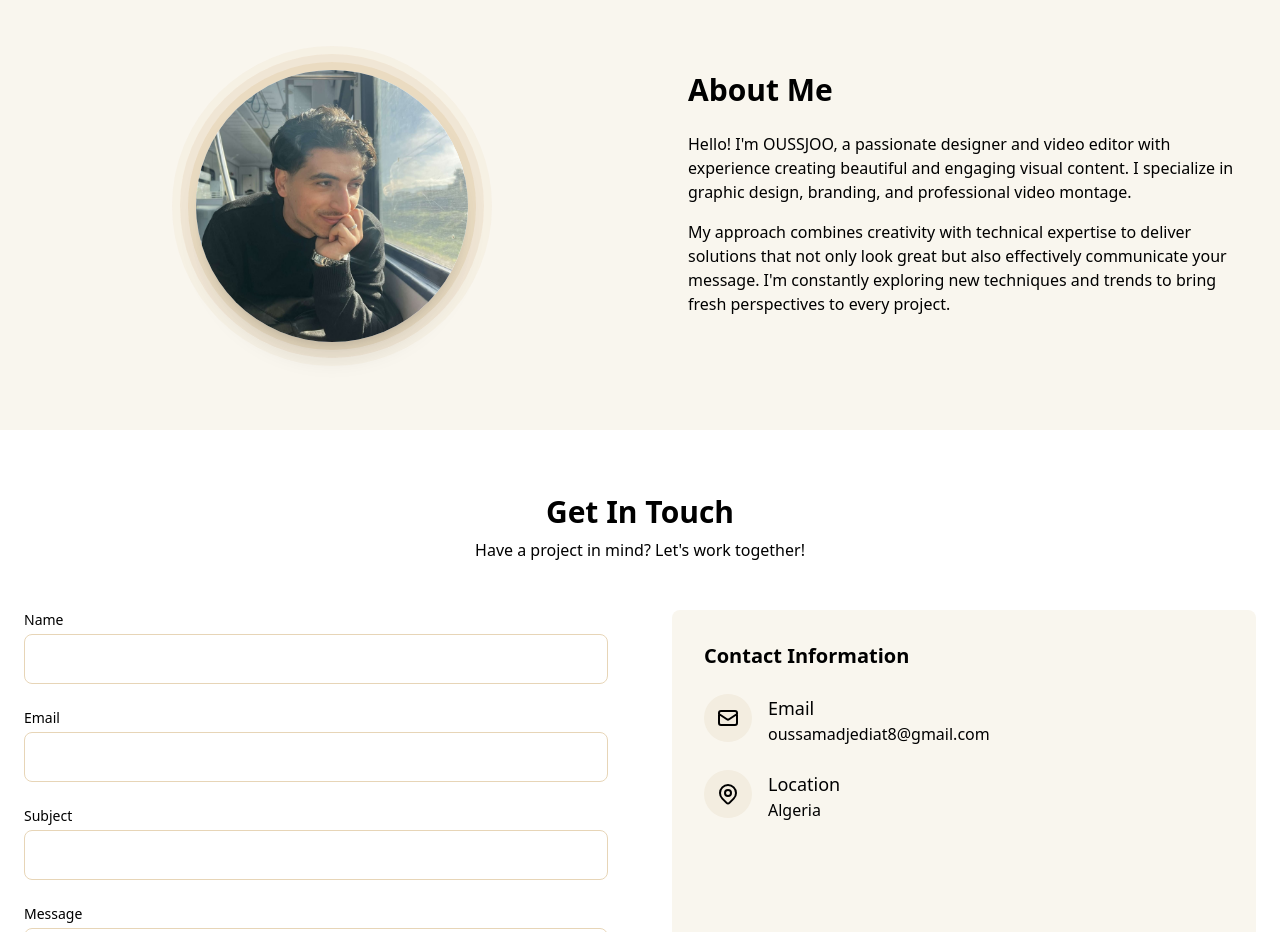
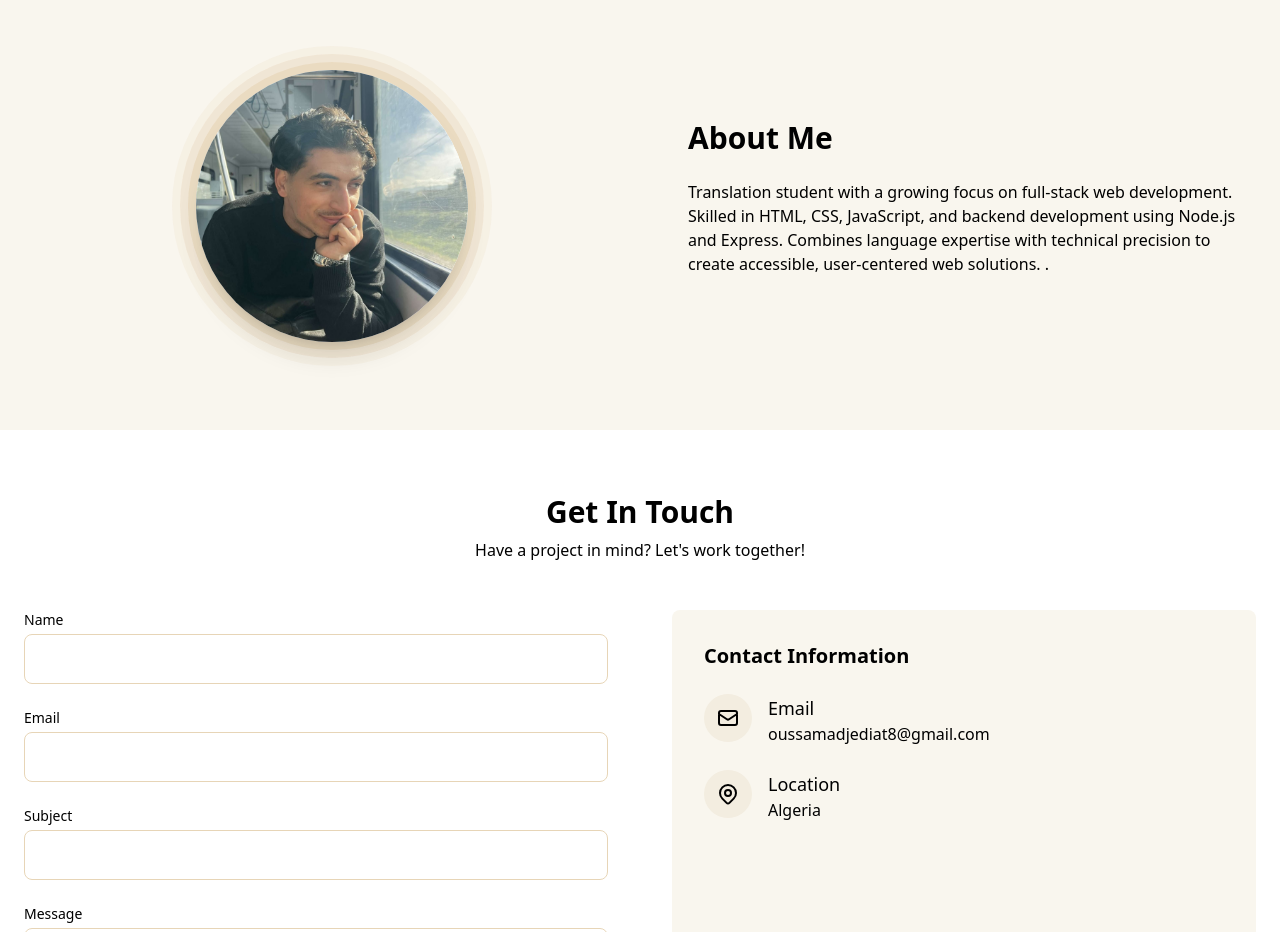
Before and after one commit to Joenter26/portfolio, a plain HTML site: page index.html in a window 1280 px wide. Shown: the part 1260-2192 px from the top of the page. Drawn offline with nearby package versions, Linux system fonts and the light colour scheme.

Commit message:
Update index.html
Update About Me section

```diff
--- a/index.html
+++ b/index.html
@@ -192,8 +192,10 @@
             </div>
             <div class="md:w-1/2 md:pl-12">
                 <h2 id="about-title" class="text-3xl font-bold mb-6 text-black">About Me</h2>
-                <p class="text-black mb-4">Hello! I'm OUSSJOO, a passionate designer and video editor with experience creating beautiful and engaging visual content. I specialize in graphic design, branding, and professional video montage.</p>
-                <p class="text-black mb-6">My approach combines creativity with technical expertise to deliver solutions that not only look great but also effectively communicate your message. I'm constantly exploring new techniques and trends to bring fresh perspectives to every project.</p>
+                <p class="text-black mb-4">Translation student with a growing focus on full-stack web development.
+Skilled in HTML, CSS, JavaScript, and backend development using Node.js and Express.
+Combines language expertise with technical precision to create accessible, user-centered web solutions.
+.</p>
             </div>
         </div>
     </div>
```
